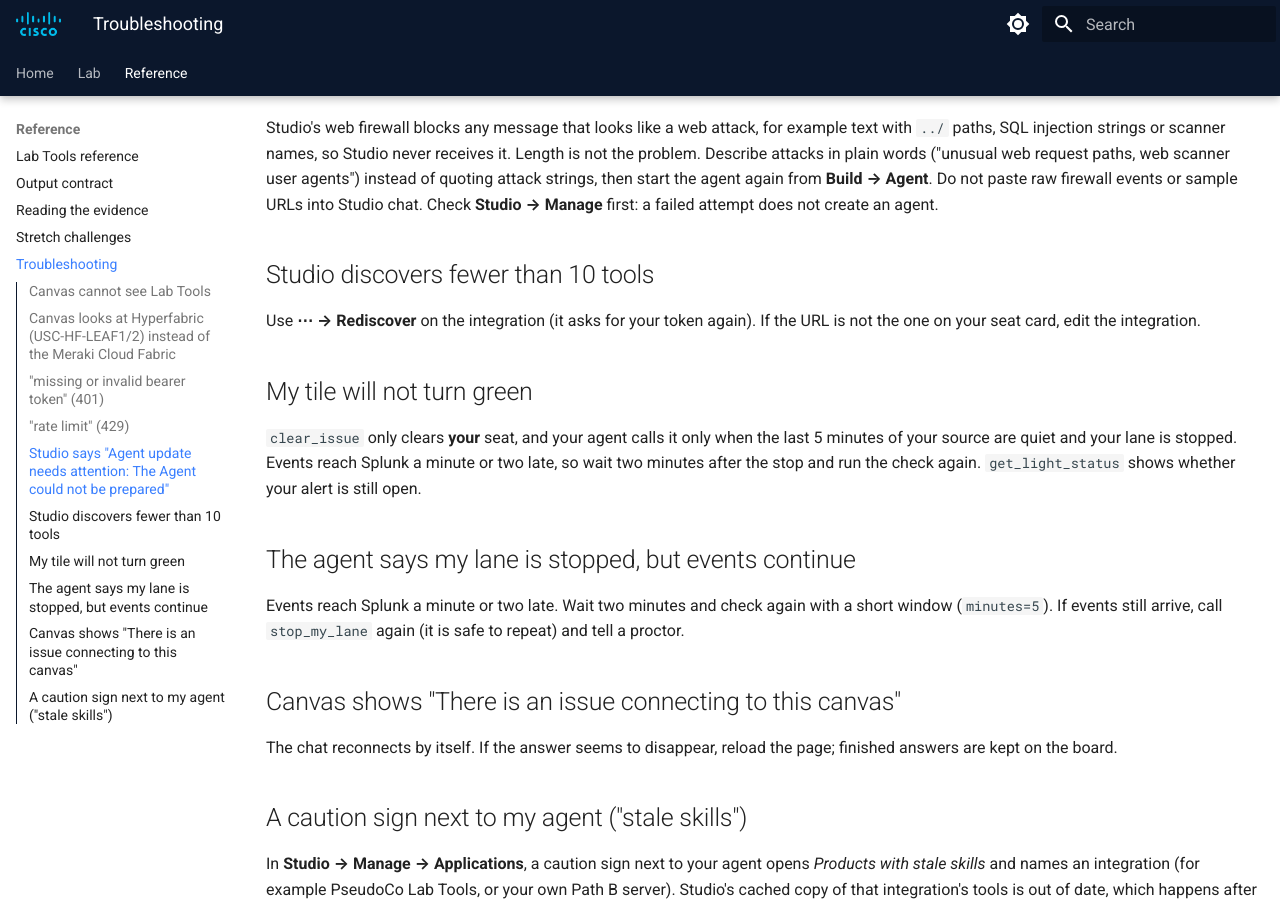
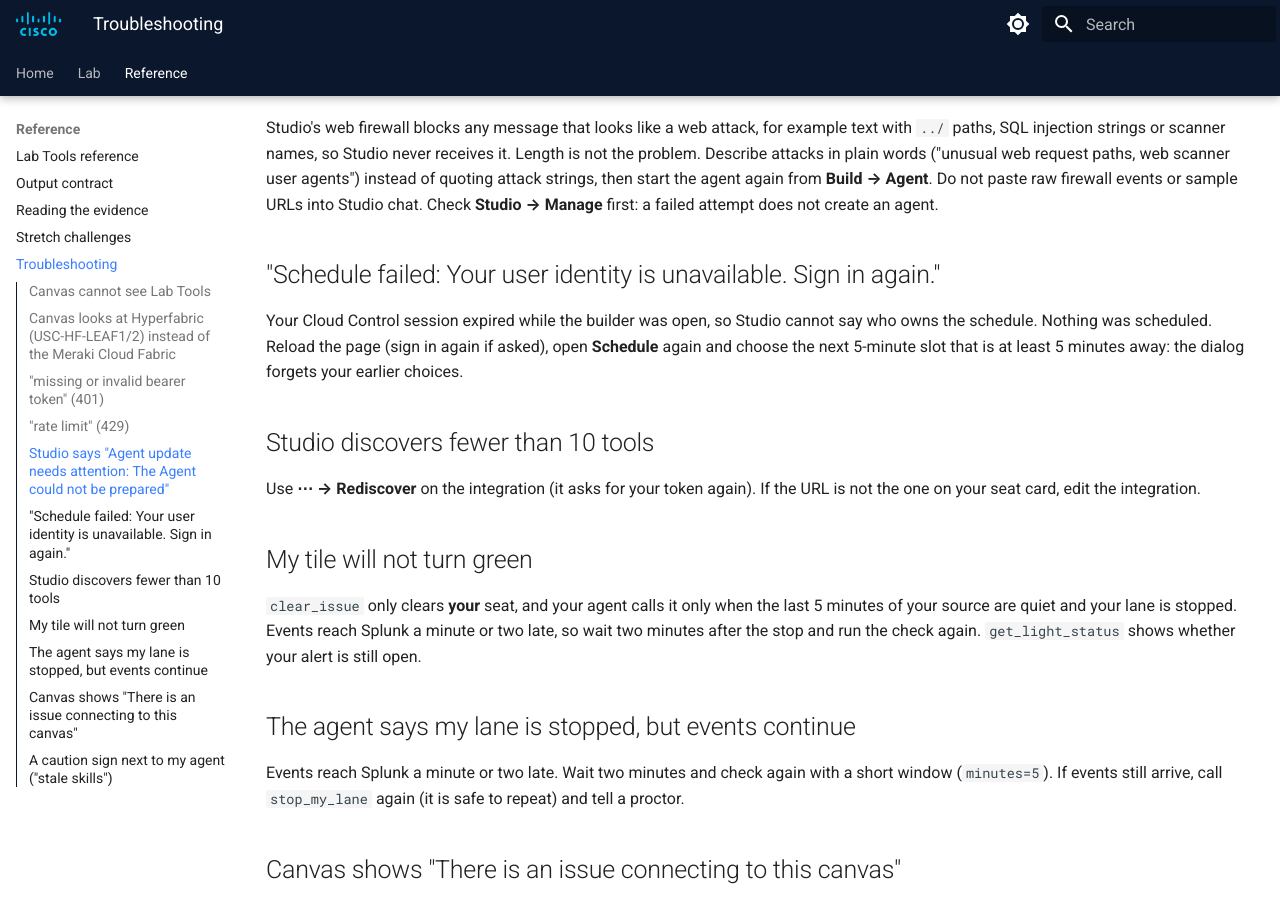
Before and after one commit to mokuma56/cloud-control-agent-lab-guide, an MkDocs documentation site: the page built from docs/reference/troubleshooting.md, in a window 1280 px wide and 900 px high, scrolled down 926 px. Built offline with MkDocs 1.6.1 and Material for MkDocs 9.7.7, drawn with Linux system fonts in a browser that asks for light colours.

Commit message:
Troubleshooting: Schedule failed, user identity unavailable
Co-Authored-By: Claude Opus 5.5 <noreply@anthropic.com>

```diff
--- a/docs/part2/3-4-wire-schedule.md
+++ b/docs/part2/3-4-wire-schedule.md
@@ -168,7 +168,8 @@ yours whenever it runs.
     reports and raises your alert; it never stops your lane. You approve the stop yourself, in Canvas.
 
     !!! tip "Missed your slot?"
-        If the time passed before you selected Schedule, open **Schedule** again and pick the next slot.
+        If the time passed before you selected Schedule, or Studio says *Schedule failed: Your user
+        identity is unavailable* (reload the page first), open **Schedule** again and pick the next slot.
         The run uses the version that passed its test, so you do not need to test again unless you changed
         the agent.
 
--- a/docs/reference/troubleshooting.md
+++ b/docs/reference/troubleshooting.md
@@ -36,6 +36,12 @@ instead of quoting attack strings, then start the agent again from **Build → A
 raw firewall events or sample URLs into Studio chat. Check **Studio → Manage** first: a failed
 attempt does not create an agent.
 
+## "Schedule failed: Your user identity is unavailable. Sign in again."
+
+Your Cloud Control session expired while the builder was open, so Studio cannot say who owns the
+schedule. Nothing was scheduled. Reload the page (sign in again if asked), open **Schedule** again and
+choose the next 5-minute slot that is at least 5 minutes away: the dialog forgets your earlier choices.
+
 ## Studio discovers fewer than 10 tools
 
 Use **⋯ → Rediscover** on the integration (it asks for your token again). If the URL is not the one
```
